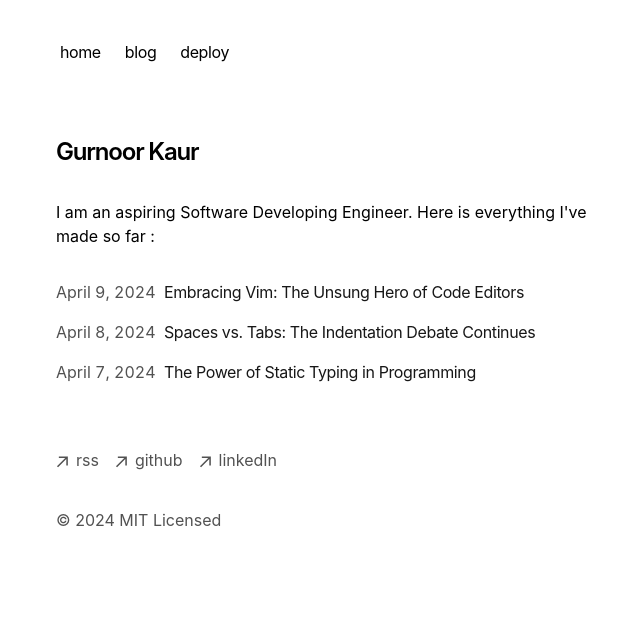
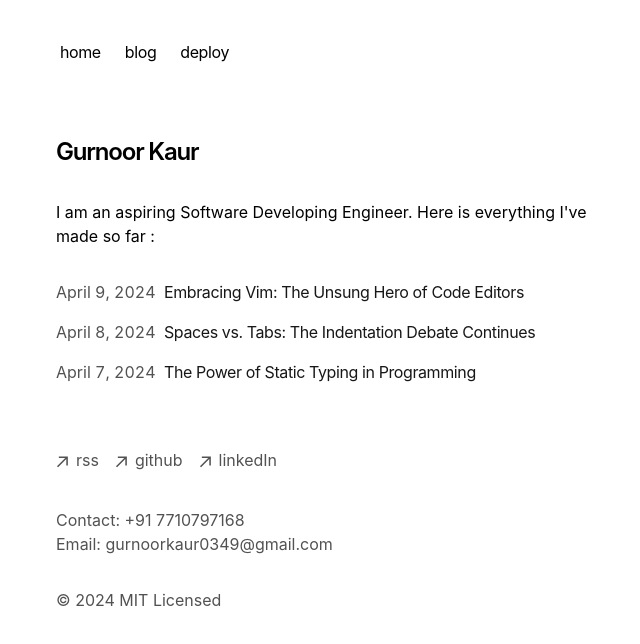
Before and after one commit to kgurnoor/my-first-website, a Next.js app: page / in a window 1280 px wide. Shown: the top 644 px of the page, without its empty margins (296-936 px from the left). Built offline with nearby package versions, Linux system fonts and the light colour scheme.

Commit message:
my contact number and email added

```diff
--- a/app/components/footer.tsx
+++ b/app/components/footer.tsx
@@ -53,6 +53,13 @@ export default function Footer() {
           </a>
         </li>
       </ul>
+
+      {/* Contact Information Section */}
+      <div className="mt-8 text-neutral-600 dark:text-neutral-300">
+        <p>Contact: +91 7710797168</p> {/* Replace with your actual number */}
+        <p>Email: gurnoorkaur0349@gmail.com</p> {/* Replace with your actual email */}
+      </div>
+
       <p className="mt-8 text-neutral-600 dark:text-neutral-300">
         © {new Date().getFullYear()} MIT Licensed
       </p>
```
